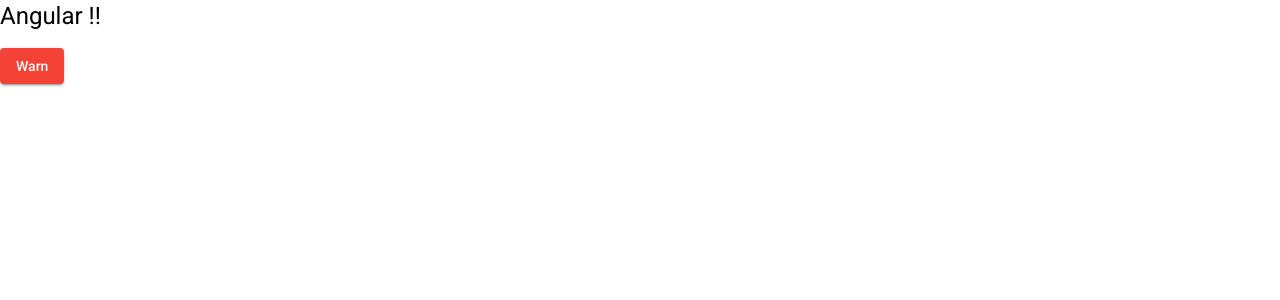
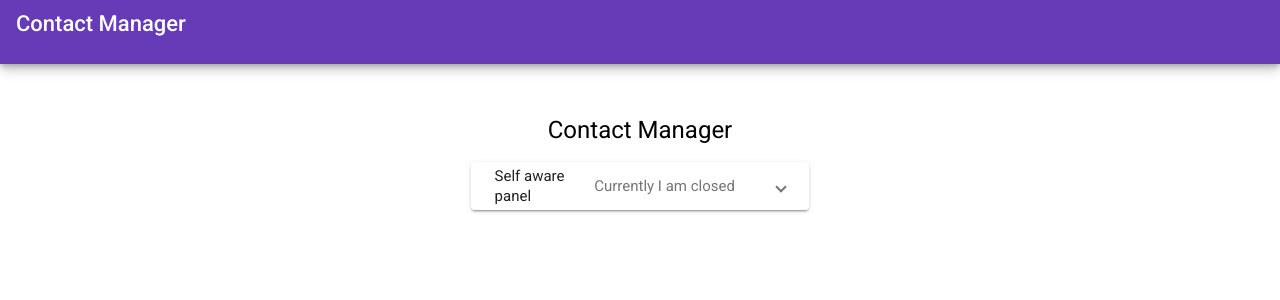
Before and after one commit to killcodeX/learning-angular, an Angular app in the folder my-app3/: page / in a window 1280 px wide. Shown: the top 300 px of the page. Built offline with nearby package versions, Linux system fonts and the light colour scheme.

Commit message:
header added

```diff
--- a/my-app3/src/app/app.component.html
+++ b/my-app3/src/app/app.component.html
@@ -1,3 +1,19 @@
-<h1>Angular !!</h1>
+<app-header></app-header>
+<div class="section">
+  <h1> Contact Manager</h1>
 
-<button mat-raised-button color="warn">Warn</button>
+  <mat-accordion>
+    <mat-expansion-panel
+      (opened)="panelOpenState = true"
+      (closed)="panelOpenState = false"
+    >
+      <mat-expansion-panel-header>
+        <mat-panel-title> Self aware panel </mat-panel-title>
+        <mat-panel-description>
+          Currently I am {{ panelOpenState ? "open" : "closed" }}
+        </mat-panel-description>
+      </mat-expansion-panel-header>
+      <p>I'm visible because I am open</p>
+    </mat-expansion-panel>
+  </mat-accordion>
+</div>
--- a/my-app3/src/app/app.component.ts
+++ b/my-app3/src/app/app.component.ts
@@ -7,4 +7,5 @@
 })
 export class AppComponent {
   title = 'my-app3';
+  panelOpenState = false;
 }
--- a/my-app3/src/app/app.module.ts
+++ b/my-app3/src/app/app.module.ts
@@ -6,10 +6,11 @@
 
 // Angular
 import { BrowserAnimationsModule } from '@angular/platform-browser/animations';
-import { MaterialModule } from './material/material.module'
+import { MaterialModule } from './material/material.module';
+import { HeaderComponent } from './components/header/header.component';
 
 @NgModule({
-  declarations: [AppComponent],
+  declarations: [AppComponent, HeaderComponent],
   imports: [BrowserModule, AppRoutingModule, BrowserAnimationsModule, MaterialModule],
   providers: [],
   bootstrap: [AppComponent],
--- /dev/null
+++ b/my-app3/src/app/components/header/header.component.html
@@ -0,0 +1,3 @@
+<nav class="navbar">
+    <h2>Contact Manager</h2>
+</nav>
--- /dev/null
+++ b/my-app3/src/app/components/header/header.component.ts
@@ -0,0 +1,15 @@
+import { Component, OnInit } from '@angular/core';
+
+@Component({
+  selector: 'app-header',
+  templateUrl: './header.component.html',
+  styleUrls: ['./header.component.css']
+})
+export class HeaderComponent implements OnInit {
+
+  constructor() { }
+
+  ngOnInit(): void {
+  }
+
+}
--- a/my-app3/src/app/material/material.module.ts
+++ b/my-app3/src/app/material/material.module.ts
@@ -1,13 +1,13 @@
 import { NgModule } from '@angular/core';
 import { CommonModule } from '@angular/common';
 import { MatButtonModule } from '@angular/material/button';
+import { MatExpansionModule } from '@angular/material/expansion';
+import { MatCardModule } from '@angular/material/card';
 
-const MaterialComponents = [ MatButtonModule ]
+const MaterialComponents = [MatButtonModule, MatExpansionModule, MatCardModule];
 
 @NgModule({
-  imports: [
-    CommonModule,  MaterialComponents
-  ],
-  exports:[ MaterialComponents ]
+  imports: [CommonModule, MaterialComponents],
+  exports: [MaterialComponents],
 })
-export class MaterialModule { }
+export class MaterialModule {}
--- a/my-app3/src/index.html
+++ b/my-app3/src/index.html
@@ -2,7 +2,7 @@
 <html lang="en">
   <head>
     <meta charset="utf-8" />
-    <title>To Do App</title>
+    <title>Contact Manager</title>
     <base href="/" />
     <meta name="viewport" content="width=device-width, initial-scale=1" />
     <link rel="icon" type="image/x-icon" href="favicon.ico" />
--- a/my-app3/src/styles.css
+++ b/my-app3/src/styles.css
@@ -1,4 +1,38 @@
 /* You can add global styles to this file, and also import other style files */
+body {
+  margin: 0;
+  padding: 0;
+  box-sizing: border-box;
+  font-family: Roboto, "Helvetica Neue", sans-serif;
+}
 
-html, body { height: 100%; }
-body { margin: 0; font-family: Roboto, "Helvetica Neue", sans-serif; }
+/* header */
+
+.navbar {
+  display: flex;
+  flex-wrap: wrap;
+  align-items: center;
+  padding: 8px 16px;
+  background-color: #673ab7;
+  box-shadow: 0 3px 5px -1px rgb(0 0 0 / 20%), 0 6px 10px 0 rgb(0 0 0 / 14%), 0 1px 18px 0 rgb(0 0 0 / 12%);
+}
+
+.navbar h2 {
+  color: white;
+  font-size: 22px;
+}
+
+.section {
+  padding: 50px;
+  display: flex;
+  flex-direction: column;
+  justify-content: center;
+  align-items: center;
+}
+
+
+@media(max-width:480px){
+    .navbar h2{
+        font-size: 18px;
+    }
+}
```
Also changed, not shown: my-app3/src/app/components/header/header.component.css (added), 1 other file (tests, documents, lock files or other folders).
